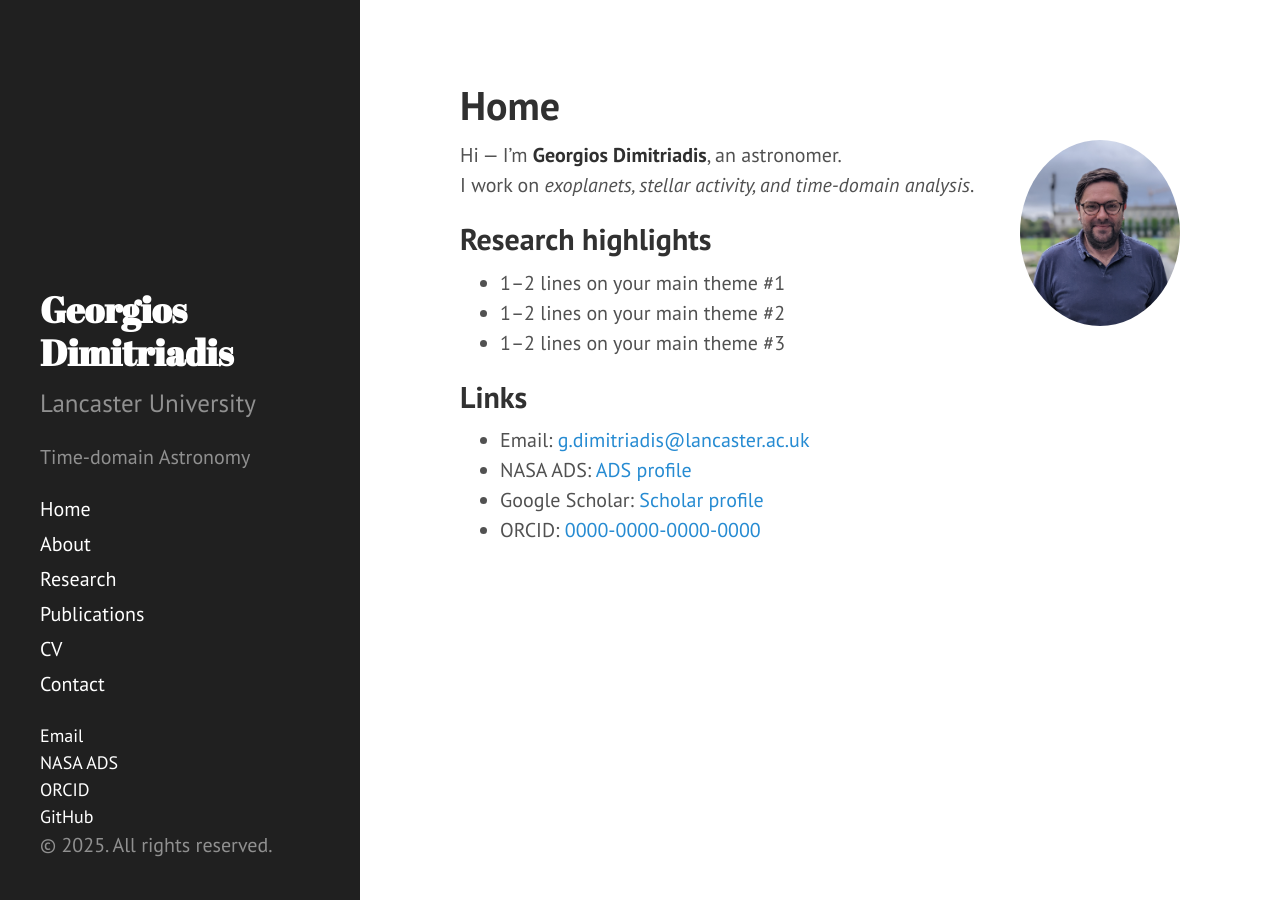
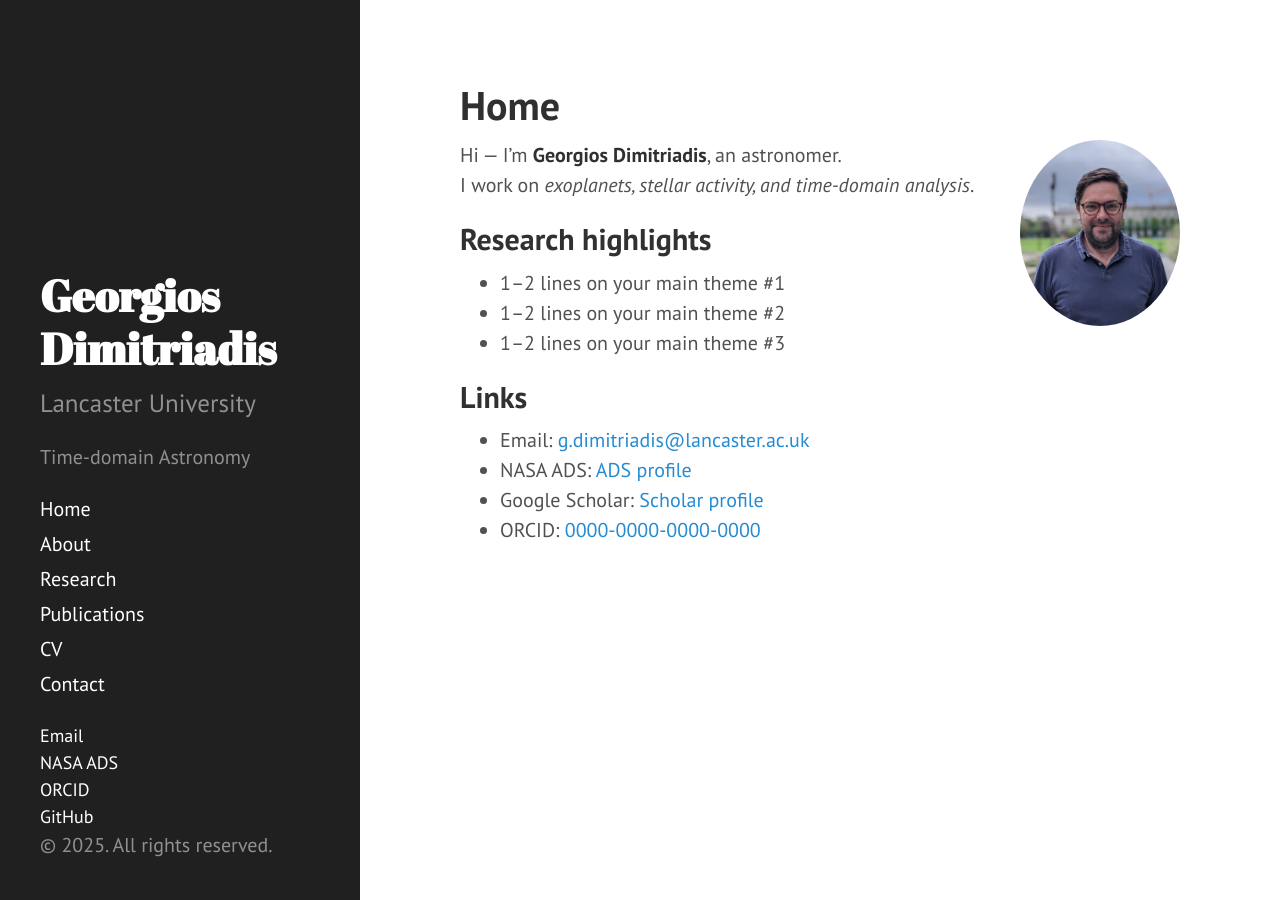
Before and after one commit to geodimitriadis/geodimitriadis.github.io, a Jekyll site: the page built from index.html, in a window 1280 px wide. Built offline with Jekyll 4.4.1, drawn with Linux system fonts in a browser that asks for light colours; the list of posts is cut into pages by our own code.

Commit message:
Update hyde.css

```diff
--- a/public/css/hyde.css
+++ b/public/css/hyde.css
@@ -255,6 +255,6 @@ a.sidebar-nav-item:focus {
 
 .sidebar-about h1,
 .sidebar-about h1 a {
-  font-size: 1.8rem !important;
+  font-size: 2.2rem !important;
   line-height: 1.2 !important;
 }
```
